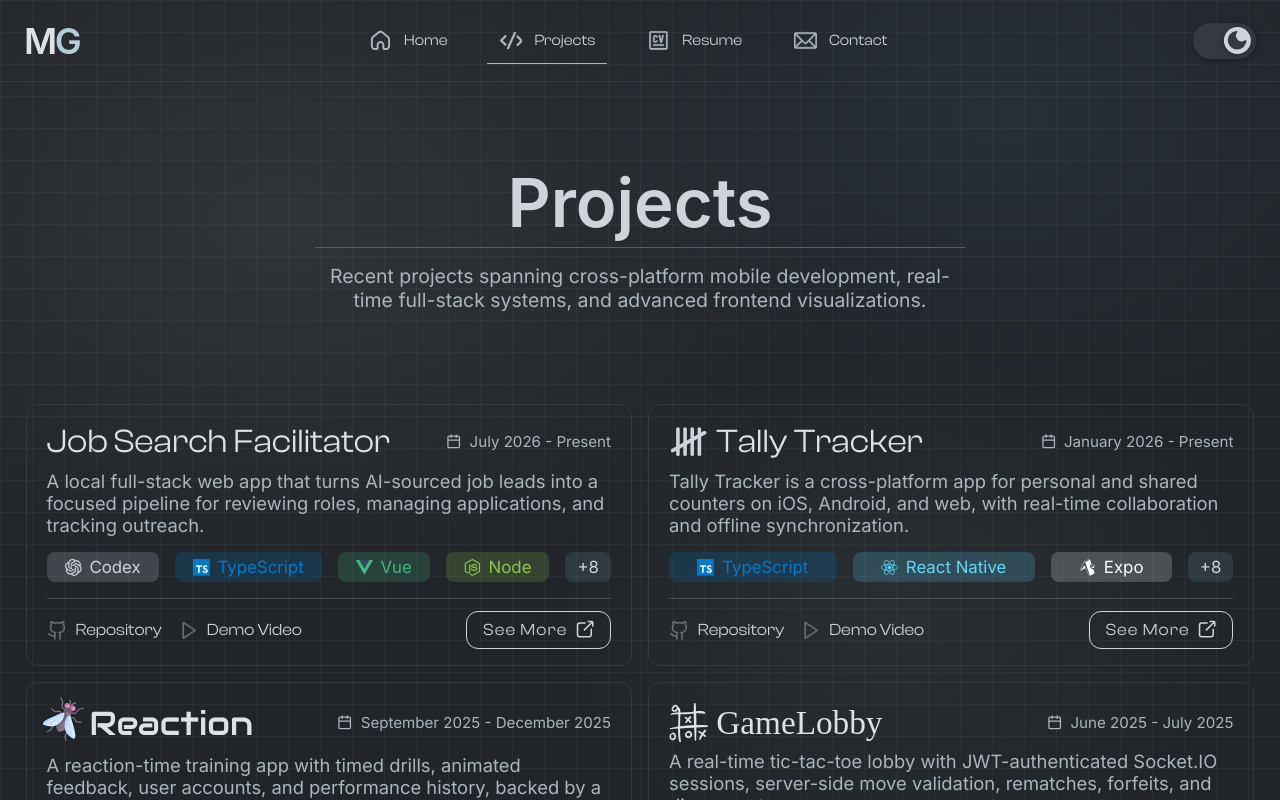
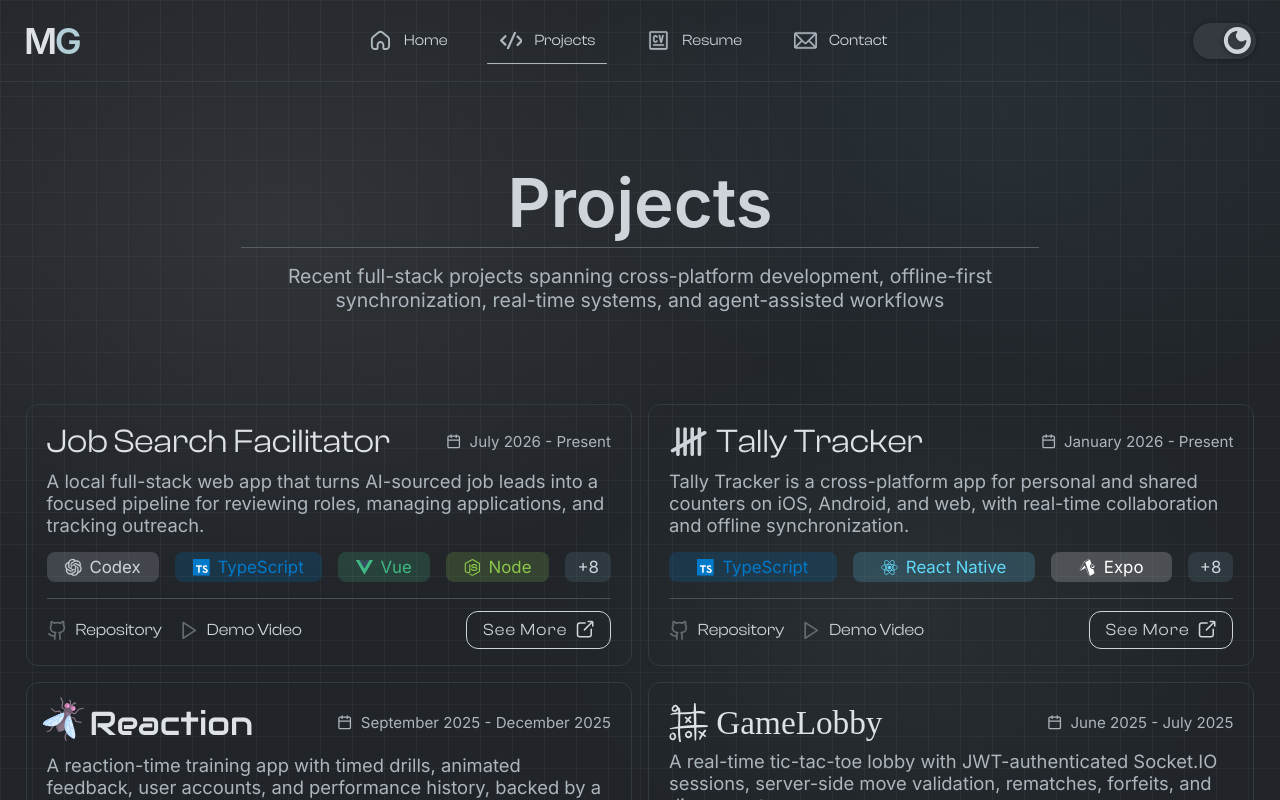
Before and after one commit to michaelgreenl/e-portfolio, a Vue app: page /projects in a window 1280 px wide. Shown: the top 800 px of the page. Built offline with nearby package versions, Linux system fonts and the light colour scheme; a web font is replaced by a local one.

Commit message:
refactor: projects page tagline style/content change

```diff
--- a/src/views/ProjectsView.vue
+++ b/src/views/ProjectsView.vue
@@ -147,8 +147,8 @@ function closeProject() {
             <h1>Projects</h1>
             <hr />
             <p>
-                Recent projects spanning cross-platform mobile development, real-time full-stack systems, and advanced
-                frontend visualizations.
+                Recent full-stack projects spanning cross-platform development, offline-first synchronization, real-time
+                systems, and agent-assisted workflows
             </p>
         </div>
 
@@ -234,13 +234,13 @@ function closeProject() {
     }
 
     p {
-        max-width: 50ch;
+        max-width: 48ch;
         font-size: 1.6em;
         color: $color-text-secondary;
         text-align: center;
 
         @include bp-lg-laptop {
-            max-width: 53ch;
+            max-width: 65ch;
             font-size: 1.8em;
         }
     }
@@ -271,11 +271,6 @@ function closeProject() {
         width: 100%;
         max-width: 92em;
         margin-inline: auto;
-
-        // :deep(.project-card:nth-child(3)) {
-        //     grid-row: 2;
-        //     grid-column: 1 / span 2;
-        // }
     }
 
     @include bp-xl-desktop {
```
